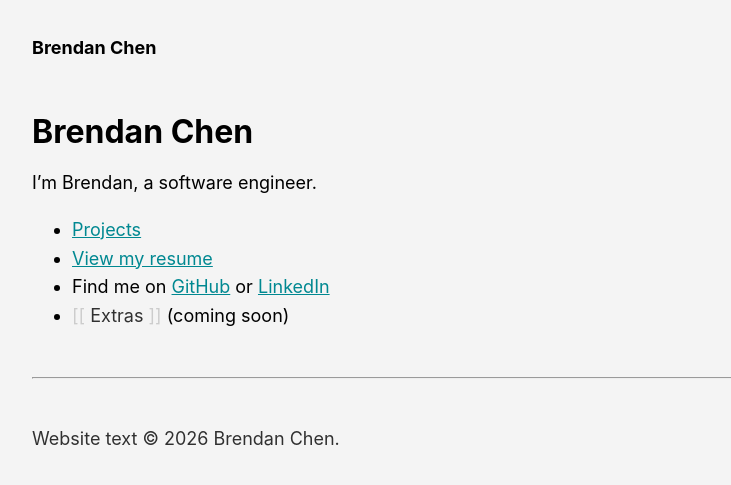
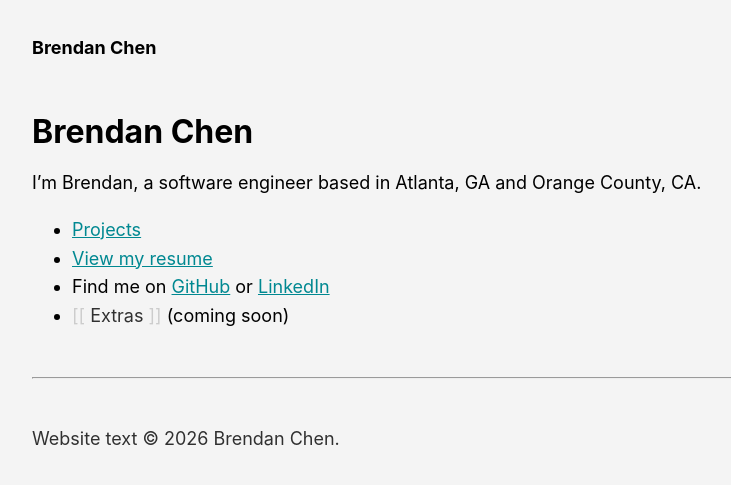
Before and after one commit to brendan-ch/brendan-ch.github.io, a Jekyll site: the page built from _notes/index.md, in a window 1280 px wide. Shown: the top 485 px of the page, without its empty margins (248-979 px from the left). Built offline with Jekyll 4.4.1, drawn with Linux system fonts in a browser that asks for light colours.

Commit message:
Publish: Brendan Chen

```diff
--- a/_notes/index.md
+++ b/_notes/index.md
@@ -3,7 +3,7 @@ title: Brendan Chen
 permalink: /
 ---
 
-I'm Brendan, a software engineer.
+I'm Brendan, a software engineer based in Atlanta, GA and Orange County, CA.
 
 - [[Projects]]
 - [View my resume](https://bchen.dev/assets/resume.pdf)
```
